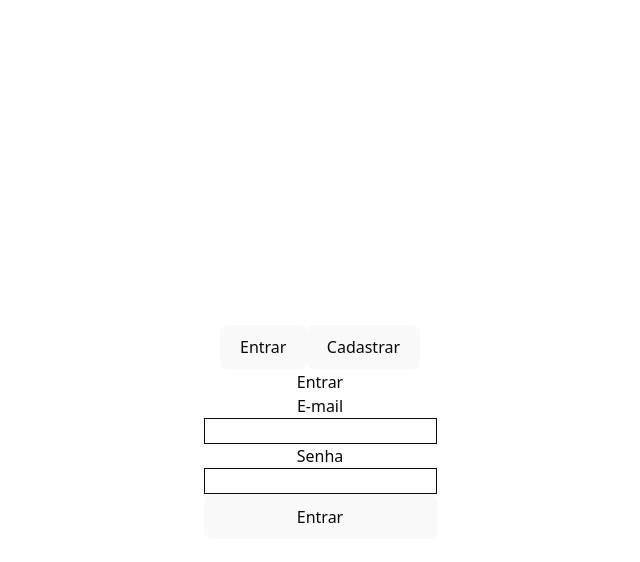
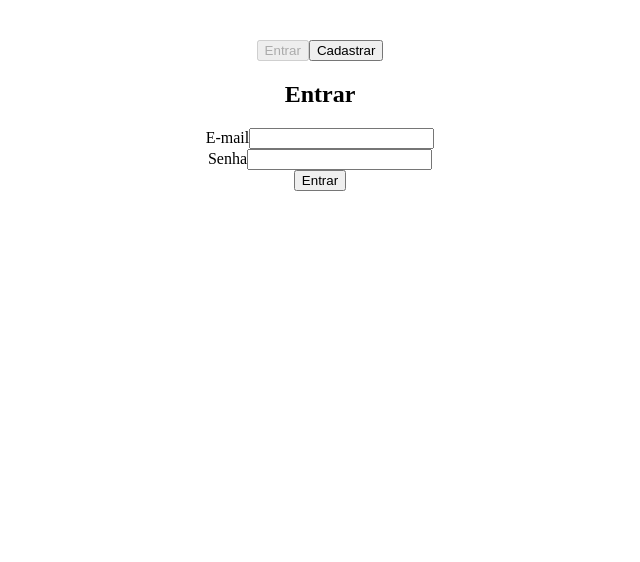
Before and after one commit to robjunior/frontend-messageria, a React app: page / in a window 1280 px wide. Shown: the top 562 px of the page, without its empty margins (320-960 px from the left). Built offline with nearby package versions, Linux system fonts and the light colour scheme; no server answers; the HTML template or start-up script is replaced by a standard one.

Commit message:
chore: remove CSS global customizado, mantendo apenas diretivas Tailwind para uso total de utilitários e shadcn/ui

```diff
--- a/src/index.css
+++ /dev/null
@@ -1,189 +0,0 @@
-@import "tailwindcss/preflight";
-
-@tailwind components;
-@tailwind utilities;
-
-:root {
-    font-family: system-ui, Avenir, Helvetica, Arial, sans-serif;
-    line-height: 1.5;
-    font-weight: 400;
-
-    color-scheme: light dark;
-    color: rgba(255, 255, 255, 0.87);
-    background-color: #242424;
-
-    font-synthesis: none;
-    text-rendering: optimizeLegibility;
-    -webkit-font-smoothing: antialiased;
-    -moz-osx-font-smoothing: grayscale;
-    --radius: 0.625rem;
-    --background: oklch(1 0 0);
-    --foreground: oklch(0.145 0 0);
-    --card: oklch(1 0 0);
-    --card-foreground: oklch(0.145 0 0);
-    --popover: oklch(1 0 0);
-    --popover-foreground: oklch(0.145 0 0);
-    --primary: oklch(0.205 0 0);
-    --primary-foreground: oklch(0.985 0 0);
-    --secondary: oklch(0.97 0 0);
-    --secondary-foreground: oklch(0.205 0 0);
-    --muted: oklch(0.97 0 0);
-    --muted-foreground: oklch(0.556 0 0);
-    --accent: oklch(0.97 0 0);
-    --accent-foreground: oklch(0.205 0 0);
-    --destructive: oklch(0.577 0.245 27.325);
-    --border: oklch(0.922 0 0);
-    --input: oklch(0.922 0 0);
-    --ring: oklch(0.708 0 0);
-    --chart-1: oklch(0.646 0.222 41.116);
-    --chart-2: oklch(0.6 0.118 184.704);
-    --chart-3: oklch(0.398 0.07 227.392);
-    --chart-4: oklch(0.828 0.189 84.429);
-    --chart-5: oklch(0.769 0.188 70.08);
-    --sidebar: oklch(0.985 0 0);
-    --sidebar-foreground: oklch(0.145 0 0);
-    --sidebar-primary: oklch(0.205 0 0);
-    --sidebar-primary-foreground: oklch(0.985 0 0);
-    --sidebar-accent: oklch(0.97 0 0);
-    --sidebar-accent-foreground: oklch(0.205 0 0);
-    --sidebar-border: oklch(0.922 0 0);
-    --sidebar-ring: oklch(0.708 0 0);
-}
-
-a {
-    font-weight: 500;
-    color: #646cff;
-    text-decoration: inherit;
-}
-a:hover {
-    color: #535bf2;
-}
-
-body {
-    margin: 0;
-    display: flex;
-    place-items: center;
-    min-width: 320px;
-    min-height: 100vh;
-}
-
-h1 {
-    font-size: 3.2em;
-    line-height: 1.1;
-}
-
-button {
-    border-radius: 8px;
-    border: 1px solid transparent;
-    padding: 0.6em 1.2em;
-    font-size: 1em;
-    font-weight: 500;
-    font-family: inherit;
-    background-color: #1a1a1a;
-    cursor: pointer;
-    transition: border-color 0.25s;
-}
-button:hover {
-    border-color: #646cff;
-}
-button:focus,
-button:focus-visible {
-    outline: 4px auto -webkit-focus-ring-color;
-}
-
-@media (prefers-color-scheme: light) {
-    :root {
-        color: #213547;
-        background-color: #ffffff;
-    }
-    a:hover {
-        color: #747bff;
-    }
-    button {
-        background-color: #f9f9f9;
-    }
-}
-
-@theme inline {
-    --radius-sm: calc(var(--radius) - 4px);
-    --radius-md: calc(var(--radius) - 2px);
-    --radius-lg: var(--radius);
-    --radius-xl: calc(var(--radius) + 4px);
-    --radius-2xl: calc(var(--radius) + 8px);
-    --radius-3xl: calc(var(--radius) + 12px);
-    --radius-4xl: calc(var(--radius) + 16px);
-    --color-background: var(--background);
-    --color-foreground: var(--foreground);
-    --color-card: var(--card);
-    --color-card-foreground: var(--card-foreground);
-    --color-popover: var(--popover);
-    --color-popover-foreground: var(--popover-foreground);
-    --color-primary: var(--primary);
-    --color-primary-foreground: var(--primary-foreground);
-    --color-secondary: var(--secondary);
-    --color-secondary-foreground: var(--secondary-foreground);
-    --color-muted: var(--muted);
-    --color-muted-foreground: var(--muted-foreground);
-    --color-accent: var(--accent);
-    --color-accent-foreground: var(--accent-foreground);
-    --color-destructive: var(--destructive);
-    --color-border: var(--border);
-    --color-input: var(--input);
-    --color-ring: var(--ring);
-    --color-chart-1: var(--chart-1);
-    --color-chart-2: var(--chart-2);
-    --color-chart-3: var(--chart-3);
-    --color-chart-4: var(--chart-4);
-    --color-chart-5: var(--chart-5);
-    --color-sidebar: var(--sidebar);
-    --color-sidebar-foreground: var(--sidebar-foreground);
-    --color-sidebar-primary: var(--sidebar-primary);
-    --color-sidebar-primary-foreground: var(--sidebar-primary-foreground);
-    --color-sidebar-accent: var(--sidebar-accent);
-    --color-sidebar-accent-foreground: var(--sidebar-accent-foreground);
-    --color-sidebar-border: var(--sidebar-border);
-    --color-sidebar-ring: var(--sidebar-ring);
-}
-
-.dark {
-    --background: oklch(0.145 0 0);
-    --foreground: oklch(0.985 0 0);
-    --card: oklch(0.205 0 0);
-    --card-foreground: oklch(0.985 0 0);
-    --popover: oklch(0.205 0 0);
-    --popover-foreground: oklch(0.985 0 0);
-    --primary: oklch(0.922 0 0);
-    --primary-foreground: oklch(0.205 0 0);
-    --secondary: oklch(0.269 0 0);
-    --secondary-foreground: oklch(0.985 0 0);
-    --muted: oklch(0.269 0 0);
-    --muted-foreground: oklch(0.708 0 0);
-    --accent: oklch(0.269 0 0);
-    --accent-foreground: oklch(0.985 0 0);
-    --destructive: oklch(0.704 0.191 22.216);
-    --border: oklch(1 0 0 / 10%);
-    --input: oklch(1 0 0 / 15%);
-    --ring: oklch(0.556 0 0);
-    --chart-1: oklch(0.488 0.243 264.376);
-    --chart-2: oklch(0.696 0.17 162.48);
-    --chart-3: oklch(0.769 0.188 70.08);
-    --chart-4: oklch(0.627 0.265 303.9);
-    --chart-5: oklch(0.645 0.246 16.439);
-    --sidebar: oklch(0.205 0 0);
-    --sidebar-foreground: oklch(0.985 0 0);
-    --sidebar-primary: oklch(0.488 0.243 264.376);
-    --sidebar-primary-foreground: oklch(0.985 0 0);
-    --sidebar-accent: oklch(0.269 0 0);
-    --sidebar-accent-foreground: oklch(0.985 0 0);
-    --sidebar-border: oklch(1 0 0 / 10%);
-    --sidebar-ring: oklch(0.556 0 0);
-}
-
-@layer base {
-    * {
-        @apply border-border outline-ring/50;
-    }
-    body {
-        @apply bg-background text-foreground;
-    }
-}
--- a/src/main.tsx
+++ b/src/main.tsx
@@ -1,6 +1,5 @@
 import { StrictMode } from "react";
 import { createRoot } from "react-dom/client";
-import "./index.css";
 import Root from "./Root";
 
 createRoot(document.getElementById("root")!).render(
--- a/tsconfig.json
+++ b/tsconfig.json
@@ -20,9 +20,5 @@
       "@/*": ["src/*"]
     }
   },
-  "include": ["src"],
-  "references": [
-    { "path": "./tsconfig.app.json" },
-    { "path": "./tsconfig.node.json" }
-  ]
+  "include": ["src"]
 }
```
